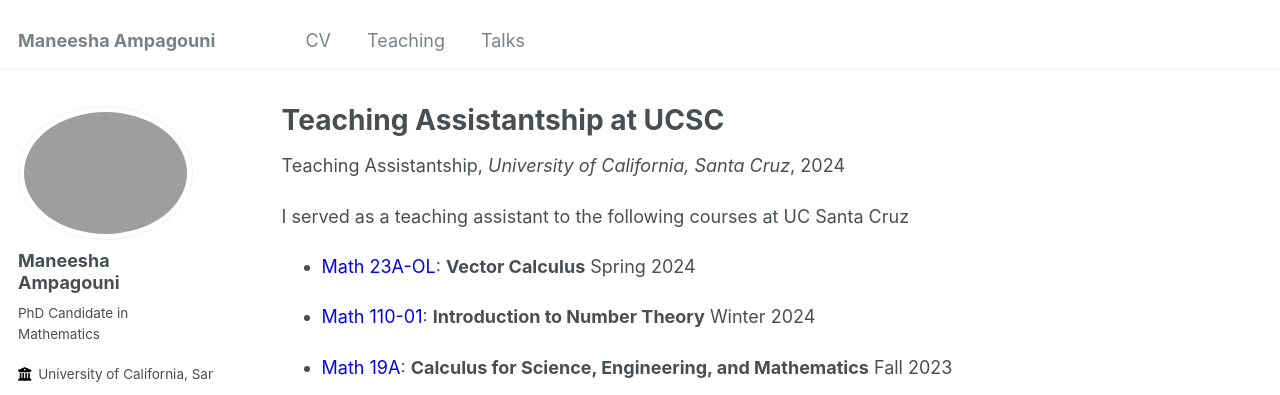
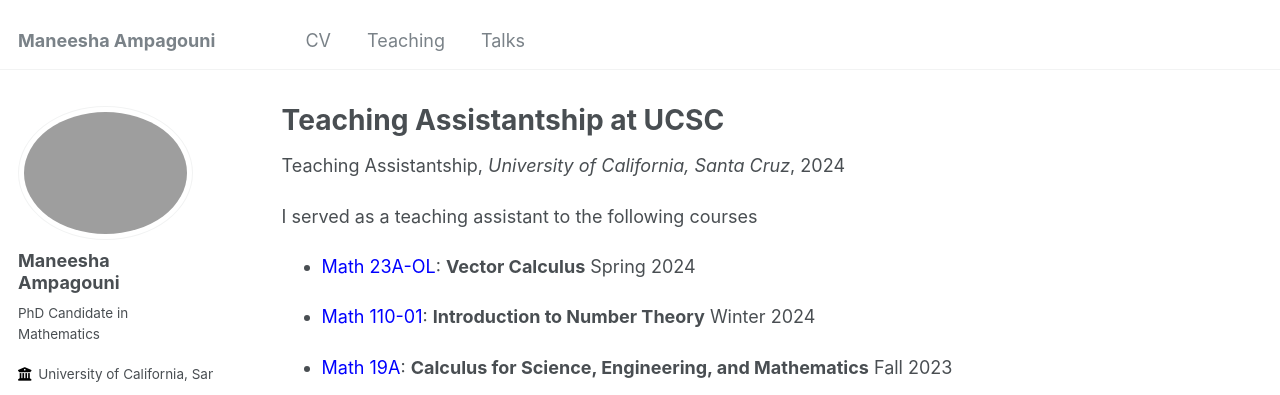
Before and after one commit to ManeeshaAmpagouni/maneeshaampagouni.github.io, a Jekyll site: the page built from _teaching/TAship at UCSC.md, in a window 1280 px wide and 900 px high. Shown: the top 395 px of the window. Built offline with Jekyll 4.4.1, drawn with Linux system fonts in a browser that asks for light colours; some web fonts are replaced.

Commit message:
Small update

```diff
--- a/_teaching/TAship at UCSC.md
+++ b/_teaching/TAship at UCSC.md
@@ -7,7 +7,7 @@ venue: "University of California, Santa Cruz"
 date: 2024-10-07
 
 ---
-I served as a teaching assistant to the following courses at UC Santa Cruz
+I served as a teaching assistant to the following courses
 
 - <span style="color:blue">Math 23A-OL</span>: **Vector Calculus** Spring 2024
 
```
